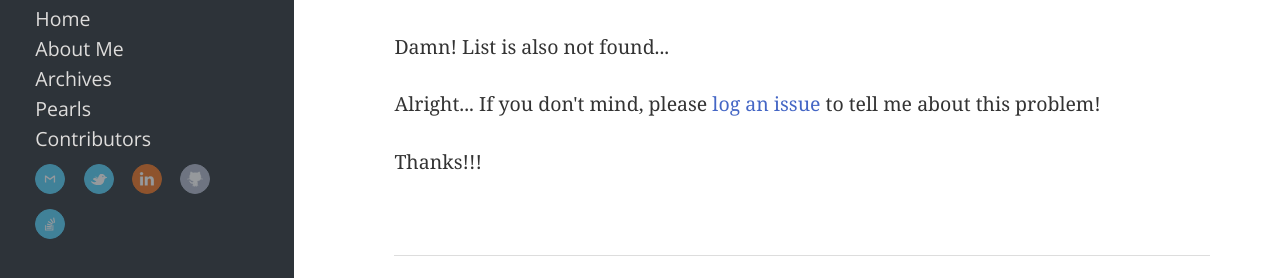
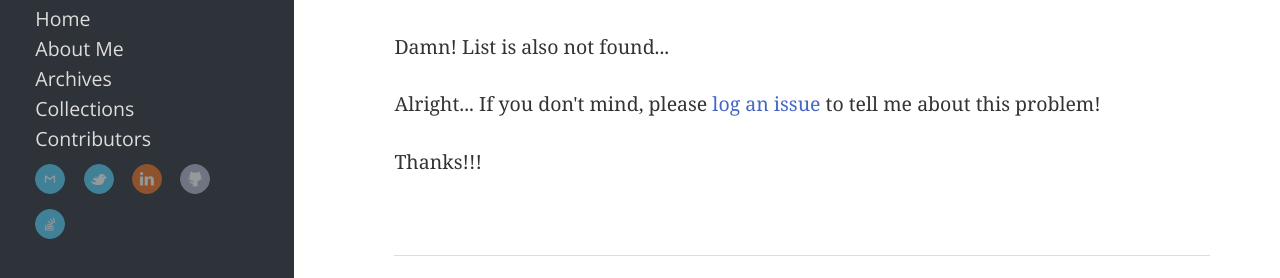
Before and after one commit to Tianhao25/yaobinwen.github.io, a Jekyll site: the page built from 404.html, in a window 1280 px wide. Shown: the part 290-568 px from the top of the page. Built offline with Jekyll 4.4.1, drawn with Linux system fonts in a browser that asks for light colours; nearby versions of some CDN libraries.

Commit message:
Rename the column.

```diff
--- a/_includes/navigation.html
+++ b/_includes/navigation.html
@@ -2,7 +2,7 @@
   <li><a href="http://yaobinwen.github.io/">Home</a></li>
   <li><a href="https://about.me/yaobinwen" target="_newtab">About Me</a></li>
   <li><a href="/archive">Archives</a></li>
-  <li><a href="/pearls">Pearls</a></li>
+  <li><a href="/pearls">Collections</a></li>
   <li><a href="/contributors">Contributors</a></li>
 </ul>
 
```
